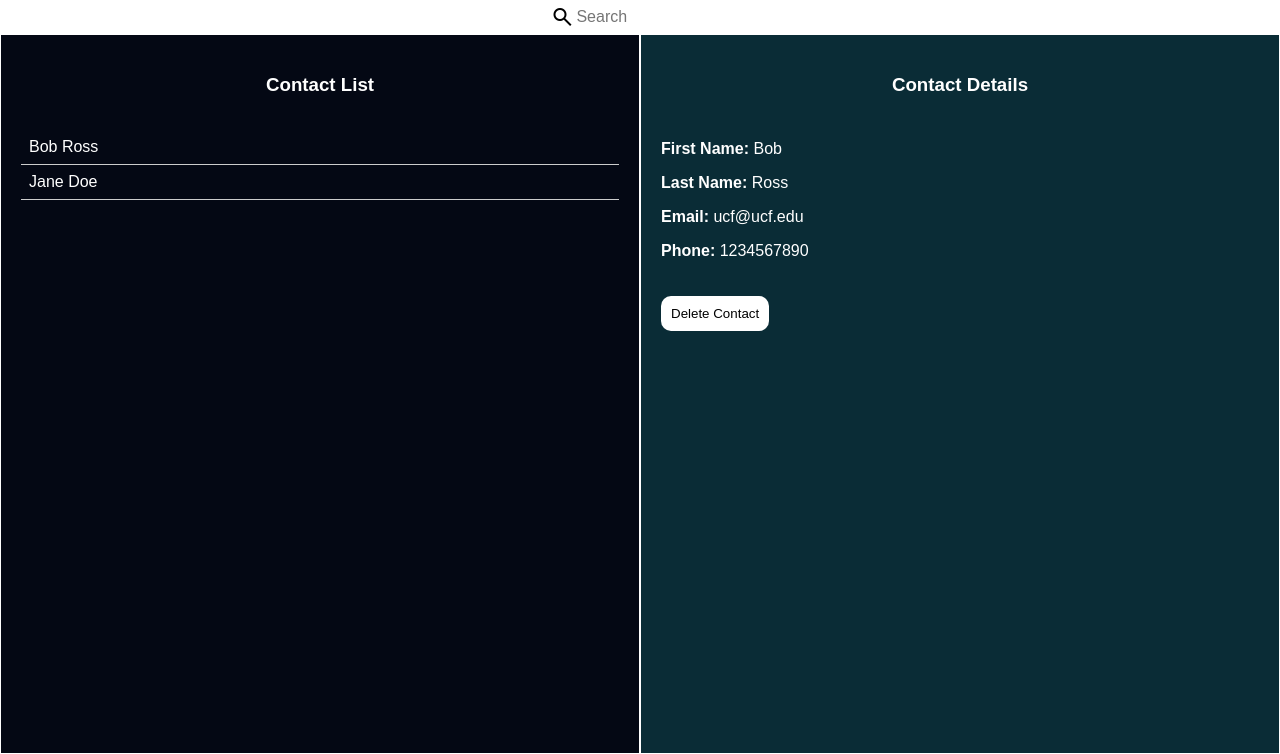
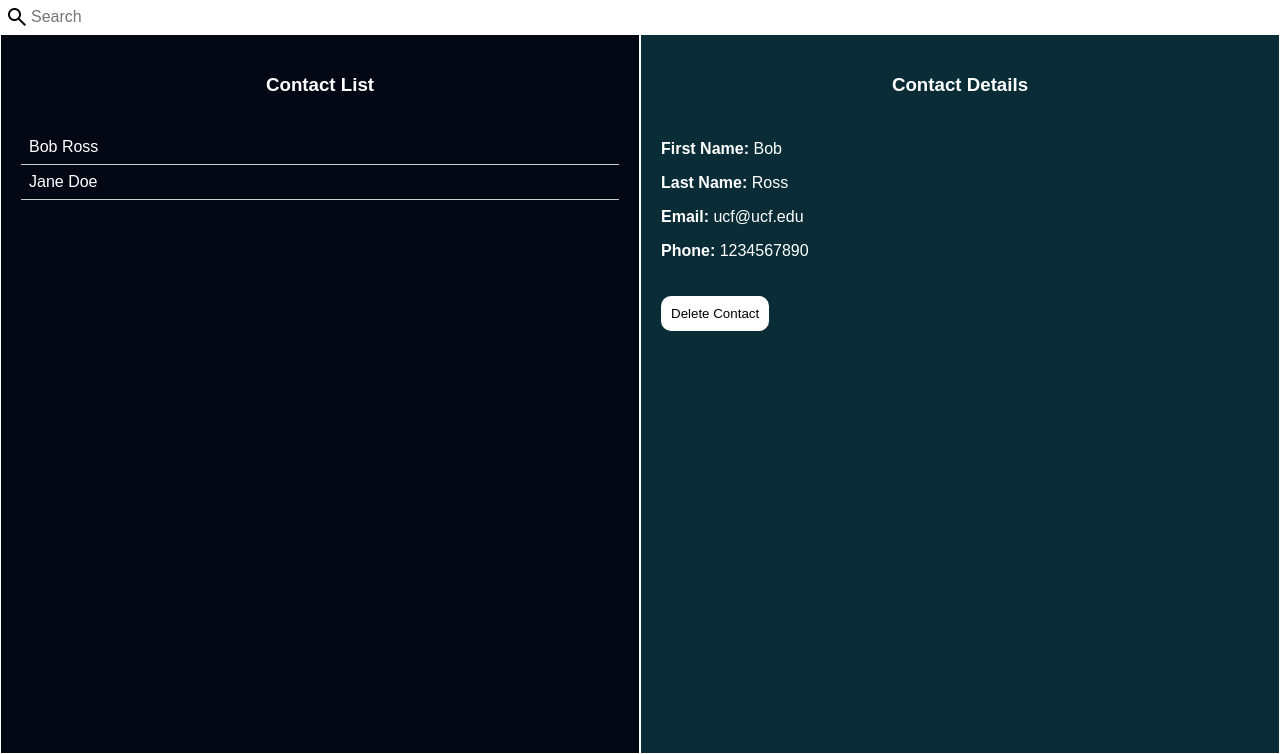
Before and after one commit to Sebastian2956/Team26, a PHP site: page /dashboard.html in a window 1280 px wide. Shown: the part 80-834 px from the top of the page. Run offline with PHP 8.4, Linux system fonts and the light colour scheme.

Commit message:
adjusted search bar

```diff
--- a/css/dashStyle.css
+++ b/css/dashStyle.css
@@ -119,7 +119,6 @@ button {
     align-items: center;
     padding: 5px;
     border-radius: 15px;
-    padding-left: 43%;
 }
 
 .search-input {
```
